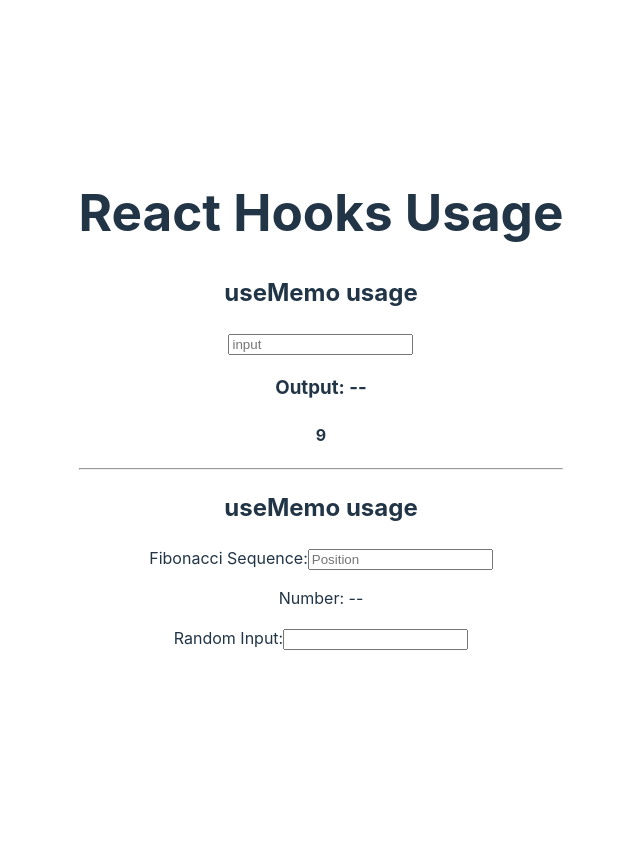
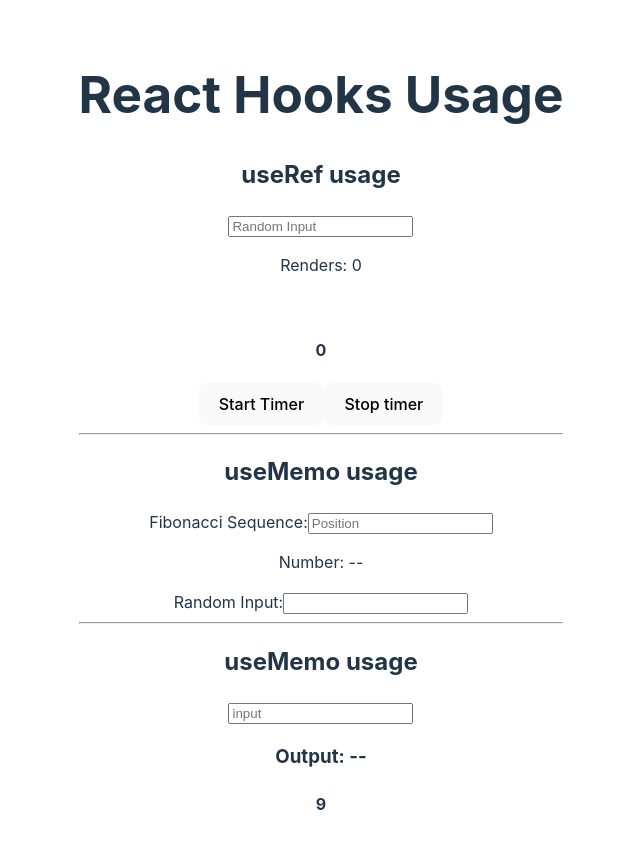
Before and after one commit to rkzdev/react-typescript-playground, a React (Vite) app: page / in a window 1280 px wide. Shown: the top 848 px of the page, without its empty margins (319-959 px from the left). Before the commit the page ends 800 px from the top, so only its background shows below. Built offline with nearby package versions, Linux system fonts and the light colour scheme.

Commit message:
learn how to use useRef

```diff
--- a/src/App.tsx
+++ b/src/App.tsx
@@ -1,16 +1,18 @@
 import './App.css'
 import { UseCallback } from './components/UseCallback'
 import { UseMemo } from './components/UseMemo'
+import { UseRef } from './components/UseRef'
 
 function App() {
   return (
     <>
       <div>
         <h1>React Hooks Usage</h1>
-        <UseCallback />
-
+        <UseRef />
         <hr />
         <UseMemo />
+        <hr />
+        <UseCallback />
       </div>
     </>
   )
--- /dev/null
+++ b/src/components/UseRef.tsx
@@ -0,0 +1,59 @@
+import { useRef, useState } from 'react'
+
+export const UseRef = () => {
+  const [randomInput, setRandomInput] = useState('')
+  const [seconds, setSeconds] = useState(0)
+  const [isTimerStarted, setIsTimerStarted] = useState(false)
+
+  const renders = useRef(0)
+  const intervalRef = useRef(0)
+
+  const handleChange = (e: React.ChangeEvent<HTMLInputElement>): void => {
+    // e.currentTarget is the element to which the event is attached.
+    // e.target is the element that triggered the event
+    setRandomInput(e.currentTarget.value)
+    renders.current++
+  }
+
+  const handleStartTimer = () => {
+    const intervalId = setInterval(() => {
+      setSeconds((prev) => prev + 1)
+    }, 1000)
+
+    intervalRef.current = intervalId
+
+    setIsTimerStarted(true)
+  }
+
+  const handleStopTimer = () => {
+    clearInterval(intervalRef.current)
+
+    setIsTimerStarted(false)
+  }
+
+  return (
+    <>
+      <h2>useRef usage</h2>
+
+      <input
+        type="text"
+        value={randomInput}
+        placeholder="Random Input"
+        onChange={handleChange}
+      />
+
+      <p>Renders: {renders.current}</p>
+      <br />
+
+      <p>{randomInput}</p>
+
+      <div>
+        <h4>{seconds}</h4>
+        <button onClick={handleStartTimer} disabled={isTimerStarted}>
+          Start Timer
+        </button>
+        <button onClick={handleStopTimer}>Stop timer</button>
+      </div>
+    </>
+  )
+}
```
